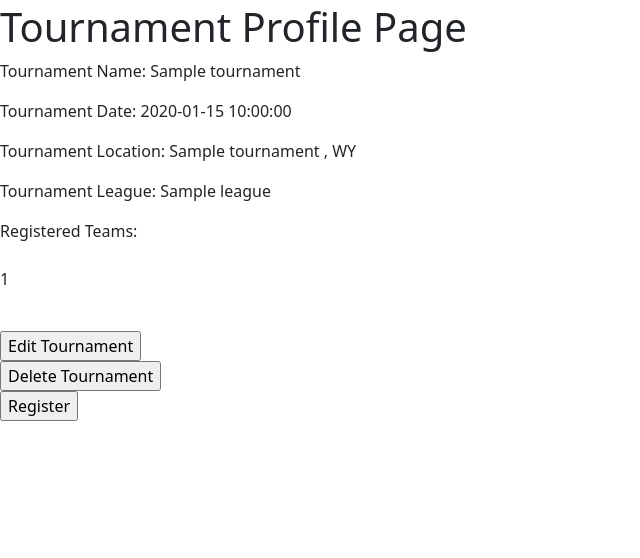
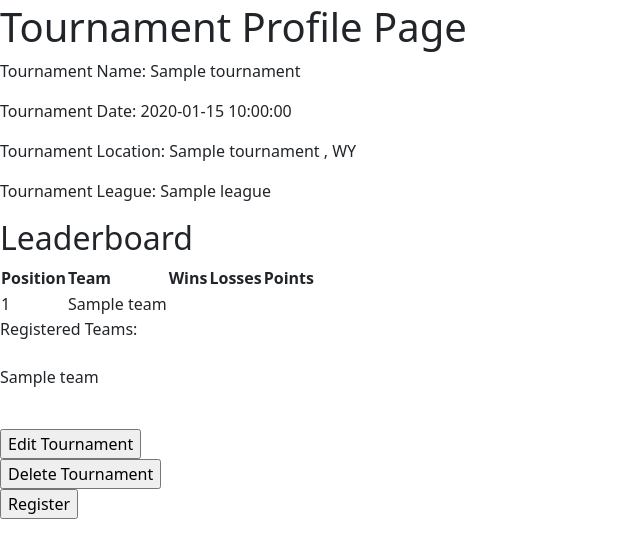
Before and after one commit to onewordFOURWORDS/Software-Engineering-Course-Project, a Flask app: template app/templates/tournament_page.html in a window 1280 px wide. Shown: the part 186-744 px from the top of the page, without its empty margins (0-640 px from the left). Run offline with Flask 2, Linux system fonts and the light colour scheme; the template is opened without the code that fills it: most values are stand-ins (such as "Sample title", 1, 10 or a date in 2020); parts of the project's set-up code (start-up, migrations or seed data) failed here and were passed over; some libraries are stand-ins or nearby versions.

Commit message:
Started on Tournament Page leaderboard

```diff
--- a/app/templates/tournament_page.html
+++ b/app/templates/tournament_page.html
@@ -13,6 +13,32 @@
 </div>
 <div>
     <p>Tournament League: {{league.league_name }}</b></p>
+</div>
+
+<div>
+    <h2>Leaderboard</h2>
+    <table id="leaderboard">
+        <thead>
+            <tr>
+                <th>Position</th>
+                <th>Team</th>
+                <th>Wins</th>
+                <th>Losses</th>
+                <th>Points</th>
+            </tr>
+        </thead>
+        <tbody>
+            {% for team in tournament.tournament_teams %}
+                <tr>
+                    <td>{{ team.id }}</td> <!-- this is temporary; may need javascript to calculate -->
+                    <td>{{ team.team_name }}</td>
+                    <!-- <td>{{ team.wins }}</td> -->
+                    <!-- <td>{{ team.losses }}</td> -->
+                    <!-- <td>{{ team.points }}</td> -->
+                </tr>
+            {% endfor %}
+        </tbody>
+    </table>
 </div>
 
 <div>
```
